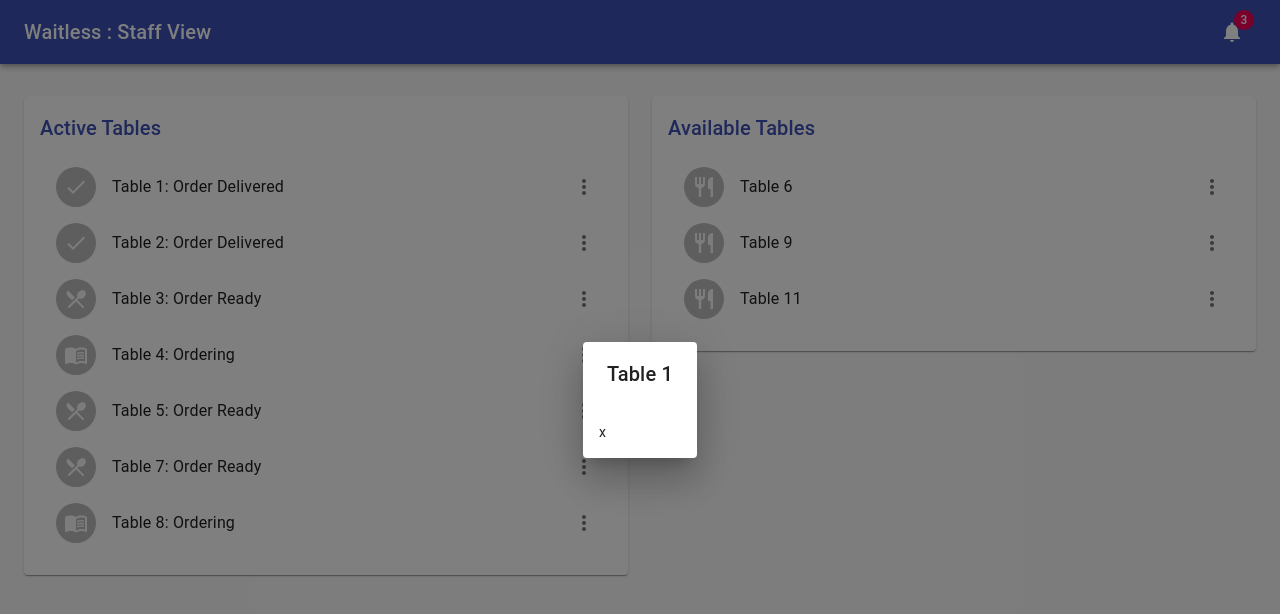
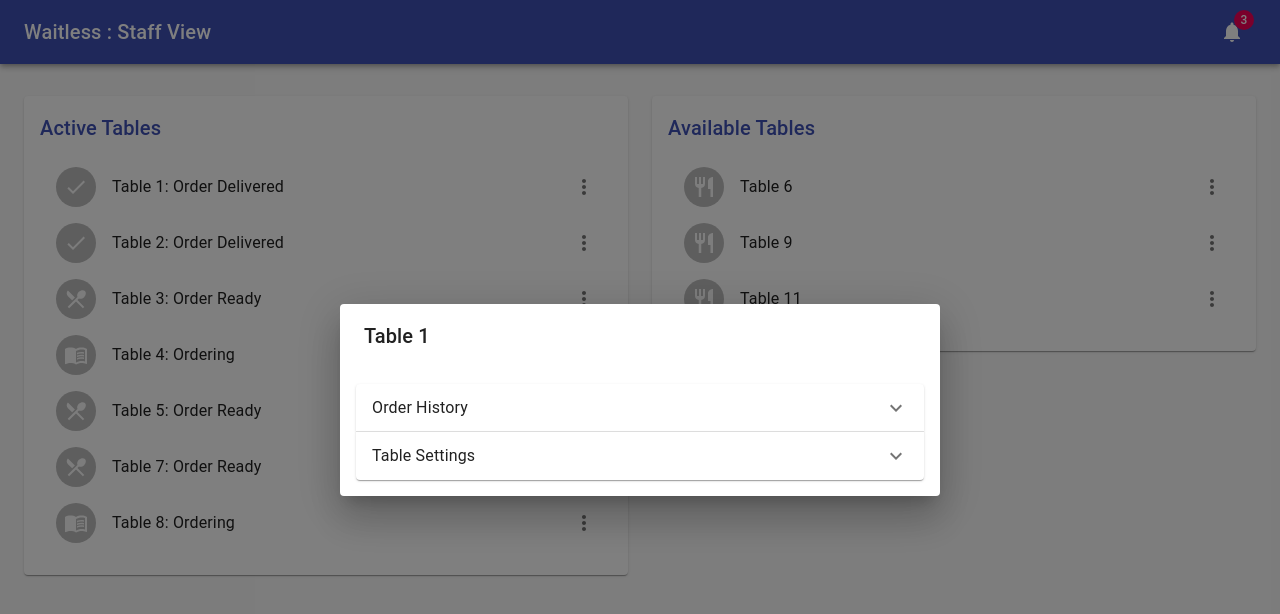
Before and after one commit to firzad/WaitLess, a React (Create React App) app in the folder client/: page /staff in a window 1280 px wide. Both pictures are taken after a click on the button 584 px from the left and 187 px from the top of the page. Shown: the top 614 px of the page. Built offline with nearby package versions, Linux system fonts and the light colour scheme.

Commit message:
Assistance dialogue update

```diff
--- a/client/src/components/Staff/AssistanceDialogue.tsx
+++ b/client/src/components/Staff/AssistanceDialogue.tsx
@@ -14,7 +14,7 @@ import DialogTitle from '@material-ui/core/DialogTitle';
 import Dialog from '@material-ui/core/Dialog';
 
 function AssistanceDialogue(props) {
-	const { onClose, open } = props;
+	const { onClose, open, setNumAssistance } = props;
 
 	function handleClose(){
 		onClose(false);
@@ -36,6 +36,7 @@ function AssistanceDialogue(props) {
 		tables.splice(index,1)
 
 		setAssistanceList(tables)
+        setNumAssistance(tables.length)
 	}
 
     return (
@@ -75,12 +76,12 @@ export default function AssistanceDialogueIcon(){
 
 	//num_assistance = backend.getNumAssistance()
 
-    const [num_assistance, setNumAssistance] = React.useState(0)
+    const [num_assistance, setNumAssistance] = React.useState(3)
 
     function updateNumAssistance(){
         //new_num = backend.getnumassistance()
-        const new_num = 3
-        setNumAssistance(new_num)
+        //const new_num = 3
+        //setNumAssistance(new_num)
     }
 
     setInterval(updateNumAssistance, 5000)
@@ -93,7 +94,7 @@ export default function AssistanceDialogueIcon(){
             </Badge>
           </IconButton>
 
-          <AssistanceDialogue open={open} onClose={handleClose} />
+          <AssistanceDialogue open={open} onClose={handleClose} setNumAssistance={setNumAssistance}/>
         </div>
     )
 }
--- a/client/src/components/Staff/TableDialogue.tsx
+++ b/client/src/components/Staff/TableDialogue.tsx
@@ -3,10 +3,91 @@ import MoreVert from '@material-ui/icons/MoreVert';
 import DialogTitle from '@material-ui/core/DialogTitle';
 import Dialog from '@material-ui/core/Dialog';
 import IconButton from '@material-ui/core/IconButton';
+import ExpandMoreIcon from '@material-ui/icons/ExpandMore';
+import Typography from '@material-ui/core/Typography';
 import List from '@material-ui/core/List';
 import ListItem from '@material-ui/core/ListItem';
+import ListItemText from '@material-ui/core/ListItemText';
+import ExpansionPanel from '@material-ui/core/ExpansionPanel';
+import ExpansionPanelSummary from '@material-ui/core/ExpansionPanelSummary';
+import ExpansionPanelDetails from '@material-ui/core/ExpansionPanelDetails';
+import Button from '@material-ui/core/Button';
+import { commonStyles } from "../../styles/generalStyles";
+
 
 function TableDetails(props){
+	const classes: any = commonStyles();
+
+	const tableid = props.tableid
+	const [expanded, setExpanded] = React.useState('');
+
+	const expansionChange = (panel) => (event, isExpanded) => {
+	    setExpanded(isExpanded ? panel : false);
+	};
+
+	const table_dat = {
+			'freeTables' : 3,
+			'activeTables' : 7,
+			'tableList':{
+				'4' : 'Ordering',
+				'5' : 'Order Ready',
+				'7' : 'Order Ready',
+				'2' : 'Order Delivered',
+				'3' : 'Order Ready',
+				'8' : 'Ordering',
+				'1' : 'Order Delivered'
+				},
+			'icons':{}
+	}
+
+	if (table_dat.tableList[tableid] === 'Order Ready' || table_dat.tableList[tableid] === 'Order Delivered'){
+		const curr_order = [
+			['Burger','$10'],
+			['Salad','$7'],
+			['Soup','$10'],
+			['Coke','$3']
+		]
+		return(
+			<div className={classes.expBar}>
+      		<ExpansionPanel expanded={expanded == 'panel1'} onChange={expansionChange('panel1')}>
+	      		<ExpansionPanelSummary expandIcon={<ExpandMoreIcon />}>
+	        	<Typography>Order History</Typography>
+	        	</ExpansionPanelSummary>
+
+	        	<ExpansionPanelDetails>
+	      			<List>
+	     			{curr_order.map((order_item) => (
+						<ListItem>
+							<ListItemText primary={order_item[0] + ": " + order_item[1]}/>
+						</ListItem>
+					))}
+	        		</List>
+	        	</ExpansionPanelDetails>
+			</ExpansionPanel>
+			<ExpansionPanel expanded={expanded == 'panel2'} onChange={expansionChange('panel2')}>
+	      		<ExpansionPanelSummary expandIcon={<ExpandMoreIcon />}>
+	        	<Typography>Table Settings</Typography>
+	        	</ExpansionPanelSummary>
+
+	        	<ExpansionPanelDetails>
+	     			<Button variant="contained">Pay Now</Button>
+	        	</ExpansionPanelDetails>
+			</ExpansionPanel>
+			</div>
+		)
+	}
+	else{
+		return(
+			<List>
+				<ListItem>
+					<ListItemText primary={'Currently Ordering'}/>
+				</ListItem>
+        	</List>
+        )
+	}
+}
+
+function TableBox(props){
 	const { onClose, open, table} = props;
 	const tableid = table.table
 
@@ -14,12 +95,14 @@ function TableDetails(props){
 		onClose(false)
 	}
 
+	//getTableOrder
+
 	return(
-		<Dialog onClose={handleClose} aria-labelledby="simple-dialog-title" open={open}>
+		<Dialog onClose={handleClose} aria-labelledby="simple-dialog-title" open={open} fullWidth={true}>
             <DialogTitle id="simple-dialog-title">Table {tableid.toString()}</DialogTitle>
         	<List>
         		<ListItem>
-        			x
+        			<TableDetails tableid={tableid}/>
         		</ListItem>
         	</List>
     	</Dialog>
@@ -44,7 +127,7 @@ export default function TableDialogue(props){
 		<IconButton edge="end" aria-label="More" onClick = {handleClickOpen}>
 			<MoreVert/>
 		</IconButton>
-		<TableDetails onClose={handleClose} open={open} table={tableid}/>
+		<TableBox onClose={handleClose} open={open} table={tableid}/>
 		</div>
 	)
 }
--- a/client/src/styles/generalStyles.ts
+++ b/client/src/styles/generalStyles.ts
@@ -6,6 +6,9 @@ export const commonStyles = makeStyles((theme) =>
     createStyles({
     root: {
       display: 'flex',
+    },
+    expBar: {
+      width: '100%',
     },
     toolbar: {
       paddingRight: 24, // keep right padding when drawer closed
```
Also changed, not shown: 1 other file (tests, documents, lock files or other folders).
